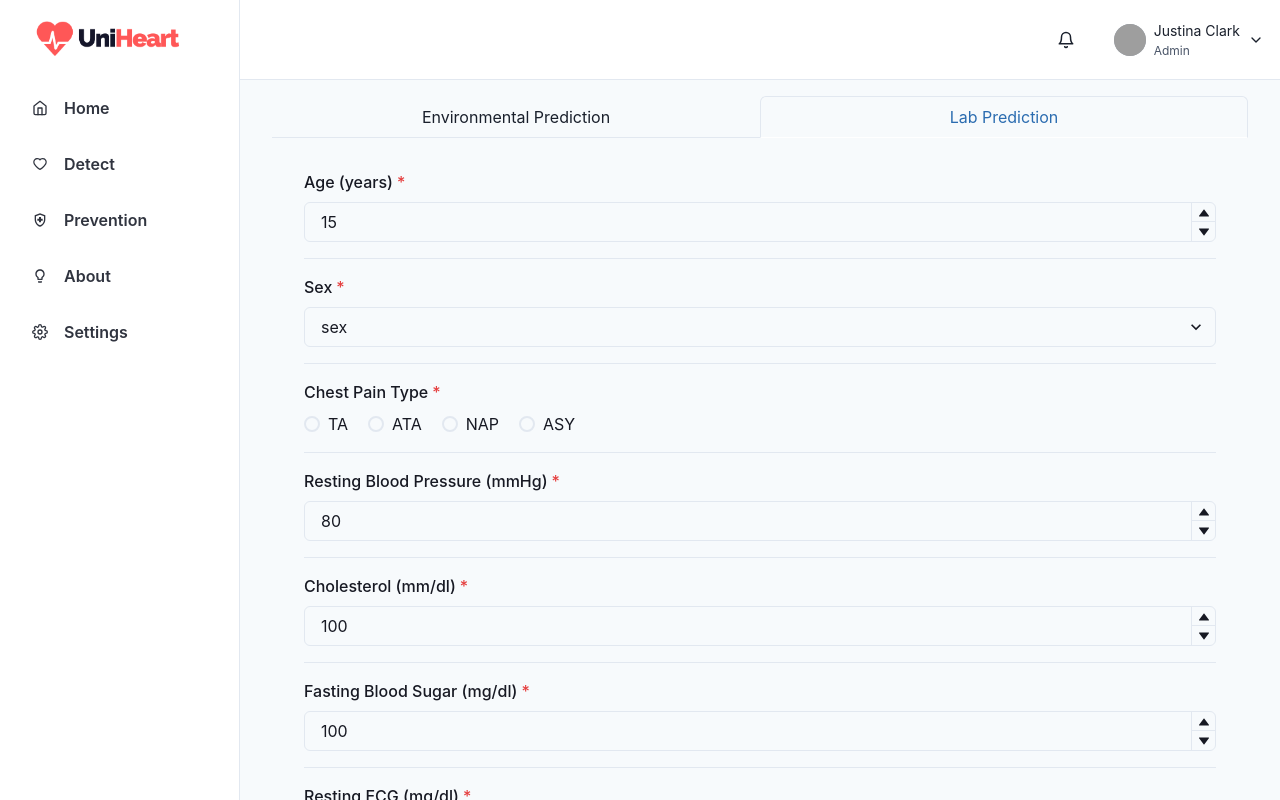
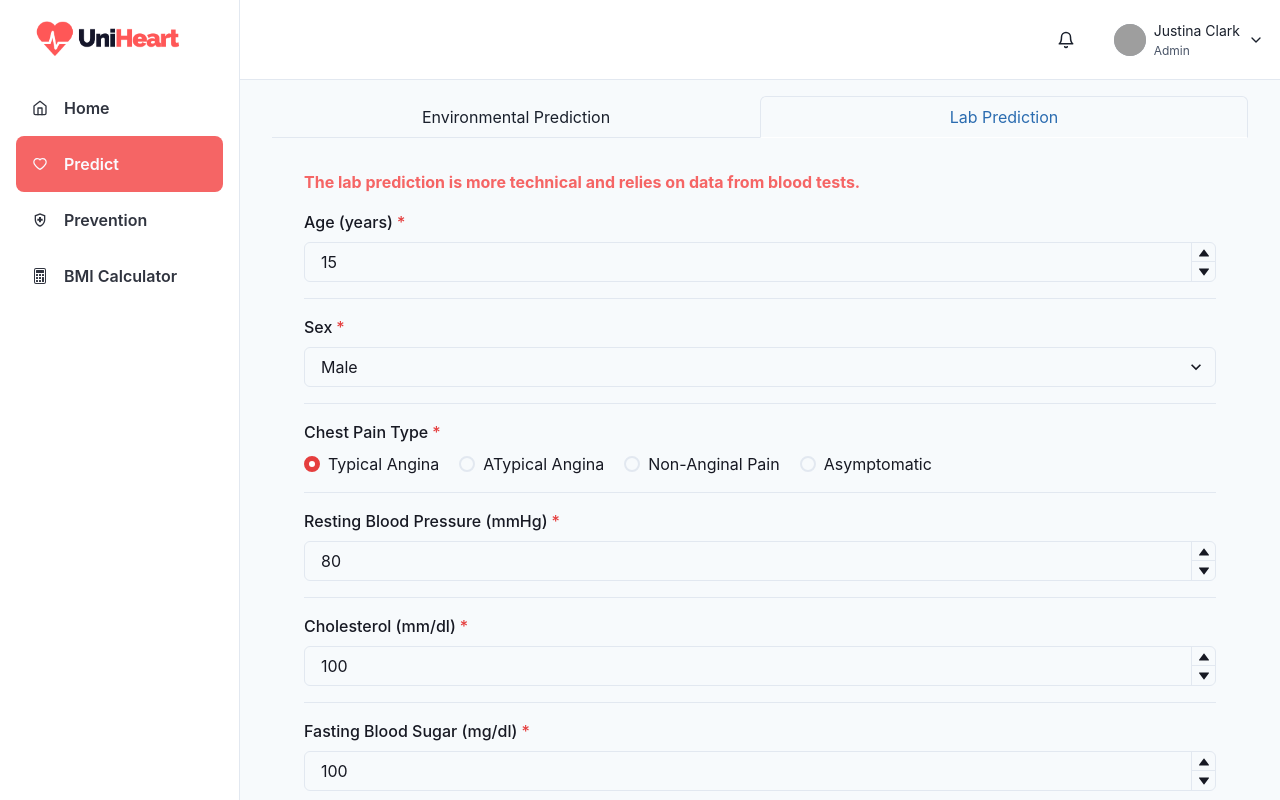
Before and after one commit to ganning127/UniHeart, a Next.js app: page /predict in a window 1280 px wide. Both pictures are taken after a click on the tab "Lab Prediction". Shown: the top 800 px of the page. Built offline with nearby package versions, Linux system fonts and the light colour scheme; grey boxes are pictures that could not be loaded.

Commit message:
sidebar and model

```diff
--- a/components/Forms/DoctorForm.jsx
+++ b/components/Forms/DoctorForm.jsx
@@ -3,6 +3,10 @@ import {
     Text,
     SimpleGrid,
     Input,
+    Alert,
+    AlertIcon,
+    AlertTitle,
+    AlertDescription,
     Container,
     VStack,
     Button,
@@ -22,32 +26,62 @@ import {
 } from '@chakra-ui/react'
 import { HeadingWithDesc } from '@components/Headings/HeadingWithDesc';
 import { Formik, Form, Field, ErrorMessage } from 'formik';
+import { modelPredict, transformLabData } from 'lib/HeartModel';
 import { useState } from 'react';
 
 export const DoctorForm = () => {
+    const [chestType, setChestType] = useState('TA');
+    const [exerciseAngina, setExerciseAngina] = useState('N');
+    const [restingECG, setRestingECG] = useState('Normal');
+    const [slope, setSlope] = useState('Flat');
+    const [res, setRes] = useState('');
+    const [submitted, setIsSubmitted] = useState(false);
+    const [status, setStatus] = useState('success');
 
     const handleSubmit = async (event) => {
         event.preventDefault();
+        const age = document.getElementById('age').value;
+        const sex = document.getElementById('sex').value;
+        // const chestPainType = document.getElementById('chestPainType').value;
+        const restingBP = document.getElementById('restingBP').value;
+        const cholesterol = document.getElementById('cholesterol').value;
+        const fastingBS = document.getElementById('fastingBS').value;
+        // const restingECG = document.getElementById('restingECG').value;
+        const maxHR = document.getElementById('maxHR').value;
+        // const exerciseAngina = document.getElementById('exerciseAngina').value;
+        const oldpeak = document.getElementById('oldpeak').value;
+        // const sl_slope = document.getElementById('sl_slope').value;
+
+        const data = {
+            "Age": age,
+            "Sex": sex,
+            "ChestPainType": chestType,
+            "RestingBP": restingBP,
+            "Cholesterol": cholesterol,
+            "FastingBS": fastingBS,
+            "RestingECG": restingECG,
+            "MaxHR": maxHR,
+            "ExerciseAngina": exerciseAngina,
+            "Oldpeak": oldpeak,
+            "ST_Slope": slope,
         }
 
-    /*
- console.log(
-        modelPredict("model_lab", transformData({
-            "Age": 38,
-            "Sex": "M",
-            "ChestPainType": "ASY",
-            "RestingBP": 110,
-            "Cholesterol": 196,
-            "FastingBS": 0,
-            "RestingECG": "Normal",
-            "MaxHR": 166,
-            "ExerciseAngina": "N",
-            "Oldpeak": 0,
-            "ST_Slope": "Flat",
-        })))
-*/
+        const res = modelPredict("model_lab", transformLabData(data));
+        console.log(res);
+        const res_str = res === "1" ? "At risk" : "Not at risk";
+        const bg = res === "1" ? "error" : "success";
+        console.log(bg);
+        setStatus(bg);
+        setRes(res_str);
+        setIsSubmitted(true);
+    }
+
     return (
         <Container maxW='container.lg'>
+            <Text fontWeight='bold' mb='4' color='red.400'>
+                The lab prediction is more technical and relies on data from blood tests.
+            </Text>
+
             <Formik
                 initialValues={{ name: 'Sasuke' }}
                 onSubmit={(values, actions) => {
@@ -58,7 +92,7 @@ export const DoctorForm = () => {
                 }}
             >
                 <Form>
-                    <VStack
+                    {!submitted && <VStack
                         divider={<StackDivider borderColor='gray.200' />}
                         spacing={4}
                         align='stretch'
@@ -76,7 +110,7 @@ export const DoctorForm = () => {
 
                         <FormControl isRequired borderRadius="20" color="gray.900">
                             <FormLabel>Sex</FormLabel>
-                            <Select placeholder='sex'>
+                            <Select id='sex'>
                                 <option value='M'>Male</option>
                                 <option value='F'>Female</option>
                             </Select>
@@ -84,29 +118,21 @@ export const DoctorForm = () => {
 
                         <FormControl isRequired borderRadius="20" color="gray.900">
                             <FormLabel>Chest Pain Type</FormLabel>
-                            <RadioGroup defaultValue='2' id='chestPainType'>
+                            <RadioGroup onChange={e => setChestType(e)} value={chestType}>
                                 <Stack spacing={5} direction='row'>
-                                    <Tooltip hasArrow label='Typical Angina'>
                                     <Radio colorScheme='red' value='TA'>
-                                            TA
+                                        Typical Angina
                                     </Radio>
-                                    </Tooltip>
-                                    <Tooltip hasArrow label='ATypical Angina'>
                                     <Radio colorScheme='green' value='ATA'>
-                                            ATA
+                                        ATypical Angina
                                     </Radio>
-                                    </Tooltip>
-                                    <Tooltip hasArrow label='Non-Anginal Pain'>
                                     <Radio colorScheme='blue' value='NAP'>
-                                            NAP
+                                        Non-Anginal Pain
                                     </Radio>
-                                    </Tooltip>
 
-                                    <Tooltip hasArrow label='Asymptomatic'>
                                     <Radio colorScheme='orange' value='ASY'>
-                                            ASY
+                                        Asymptomatic
                                     </Radio>
-                                    </Tooltip>
                                 </Stack>
                             </RadioGroup>
                         </FormControl>
@@ -146,7 +172,7 @@ export const DoctorForm = () => {
 
                         <FormControl isRequired borderRadius="20" color="gray.900">
                             <FormLabel>Resting ECG (mg/dl)</FormLabel>
-                            <RadioGroup defaultValue='2' id='restingECG'>
+                            <RadioGroup defaultValue='2' id='restingECG' onChange={e => setRestingECG(e)} value={restingECG}>
                                 <Stack spacing={5} direction='row'>
                                     <Radio colorScheme='red' value='Normal'>
                                         Normal
@@ -178,7 +204,7 @@ export const DoctorForm = () => {
 
                         <FormControl isRequired borderRadius="20" color="gray.900">
                             <FormLabel>Exercise Angina (exercise-induced angina)</FormLabel>
-                            <RadioGroup defaultValue='2' id='exerciseAngina'>
+                            <RadioGroup id='exerciseAngina' onChange={e => setExerciseAngina(e)} value={exerciseAngina}>
                                 <Stack spacing={5} direction='row'>
                                     <Radio colorScheme='red' value='Y'>
                                         Yes
@@ -205,7 +231,7 @@ export const DoctorForm = () => {
 
                         <FormControl isRequired borderRadius="20" color="gray.900">
                             <FormLabel>ST Slope (the slope of the peak exercise ST segment)</FormLabel>
-                            <RadioGroup defaultValue='2' id='sl_slop'>
+                            <RadioGroup defaultValue='2' id='sl_slope' onChange={e => setSlope(e)} value={slope}>
                                 <Stack spacing={5} direction='row'>
                                     <Radio colorScheme='red' value='Up'>
                                         Up
@@ -220,11 +246,25 @@ export const DoctorForm = () => {
                             </RadioGroup>
                         </FormControl>
 
-
-
-                        <Button color="white" bg="blue.shade" _hover={{ bg: "blue.shade.hover" }} type="submit">Submit</Button>
-                    </VStack>
-                    <Text bg='red.100' mt='4' p='1' rounded='lg' d='none' id='error'>There was an error, please refresh the page and try again!</Text>
+                        <Button color="white" bg="red.400" _hover={{ bg: "red.500" }} type="submit" onClick={handleSubmit}>Submit</Button>
+                    </VStack>}
+                    {submitted && <Alert
+                        status={status}
+                        variant='subtle'
+                        flexDirection='column'
+                        alignItems='center'
+                        justifyContent='center'
+                        textAlign='center'
+                        height='200px'
+                    >
+                        <AlertIcon boxSize='40px' mr={0} />
+                        <AlertTitle mt={4} mb={1} fontSize='lg'>
+                            Prediction: {res}!
+                        </AlertTitle>
+                        <AlertDescription maxWidth='sm' fontStyle='italic'>
+                            Note: UniHeart is not a medical device and does not diagnose or treat conditions.
+                        </AlertDescription>
+                    </Alert>}
                 </Form>
             </Formik>
         </Container >
--- a/components/Sidebar/index.jsx
+++ b/components/Sidebar/index.jsx
@@ -35,13 +35,13 @@ import {
 } from 'react-icons/fi';
 import { MdLightbulbOutline, MdOutlineHealthAndSafety } from 'react-icons/md'
 import { AiOutlineHeart } from 'react-icons/ai'
+import { BsCalculator } from 'react-icons/bs'
 
 const LinkItems = [
     { name: 'Home', icon: FiHome, href: '/' },
-    { name: 'Detect', icon: AiOutlineHeart, href: '/detect' },
+    { name: 'Predict', icon: AiOutlineHeart, href: '/predict' },
     { name: 'Prevention', icon: MdOutlineHealthAndSafety, href: '/prevention' },
-    { name: 'About', icon: MdLightbulbOutline, href: '/about' },
-    { name: 'Settings', icon: FiSettings },
+    { name: 'BMI Calculator', icon: BsCalculator, href: '/bmi' }
 ];
 
 export function Sidebar({
@@ -54,6 +54,7 @@ export function Sidebar({
             <SidebarContent
                 onClose={() => onClose}
                 display={{ base: 'none', md: 'block' }}
+                active={active}
             />
             <Drawer
                 autoFocus={false}
@@ -108,6 +109,7 @@ const SidebarContent = ({ onClose, active, ...rest }) => {
 };
 
 const NavItem = ({ icon, children, href, active, ...rest }) => {
+    console.log(children)
     return (
         <Link href={href} style={{ textDecoration: 'none' }} _focus={{ boxShadow: 'none' }}>
             <Flex
@@ -118,10 +120,11 @@ const NavItem = ({ icon, children, href, active, ...rest }) => {
                 role="group"
                 cursor="pointer"
                 fontWeight='semibold'
-                color='black.light'
+                bg={active === children.toLowerCase() ? 'red.400' : 'transparent'}
+                color={active === children.toLowerCase() ? 'white.off' : 'black.light'}
                 transition='all 0.2s'
                 _hover={{
-                    bg: 'red.400',
+                    bg: 'red.200',
                     color: 'white',
                 }}
                 {...rest}>
@@ -137,7 +140,7 @@ const NavItem = ({ icon, children, href, active, ...rest }) => {
                 )}
                 {children}
             </Flex>
-        </Link>
+        </Link >
     );
 };
 
--- a/pages/bmi.js
+++ b/pages/bmi.js
@@ -14,7 +14,7 @@ export default function BmiCalc() {
             <Head>
                 <title>BMI Calculator - UniHeart</title>
             </Head>
-            <Sidebar active='about'>
+            <Sidebar active='bmi calculator'>
                 <Container maxW='container.lg' p={4}>
                     <Bmi />
 
--- a/pages/index.js
+++ b/pages/index.js
@@ -10,9 +10,8 @@ export default function Home() {
       <Head>
         <title>UniHeart</title>
       </Head>
-      <NavBar active='home'>
-        <HomeLanding />
-      </NavBar>
+      <NavBar active='home' />
+      <HomeLanding />
 
     </>
   )
--- a/pages/prevention.js
+++ b/pages/prevention.js
@@ -13,7 +13,7 @@ export default function Home() {
             <Head>
                 <title>Prevention - UniHeart</title>
             </Head>
-            <Sidebar active='about'>
+            <Sidebar active='prevention'>
                 <Container maxW='container.lg' p={4}>
                     <HeadingWithDesc align='left'>
                         Exercise
```
Also changed, not shown: pages/detect.js (deleted, +0 -16 lines). Lines whose indentation alone changed are shown as unchanged.
